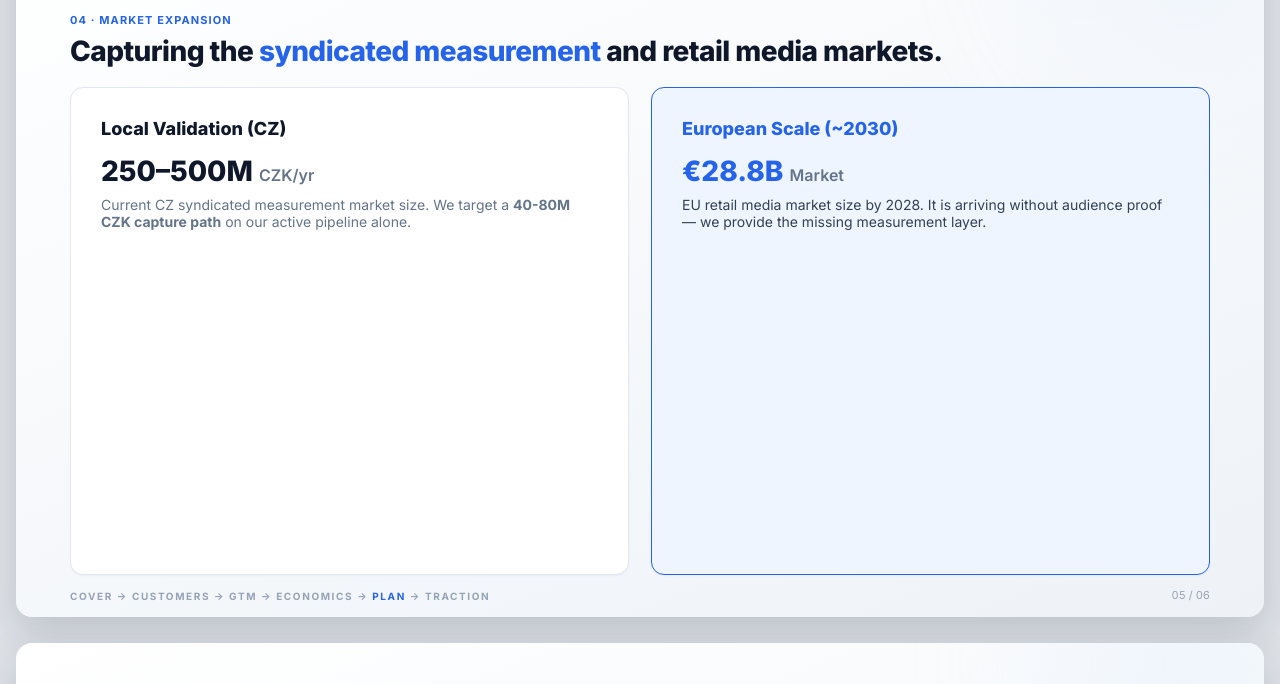
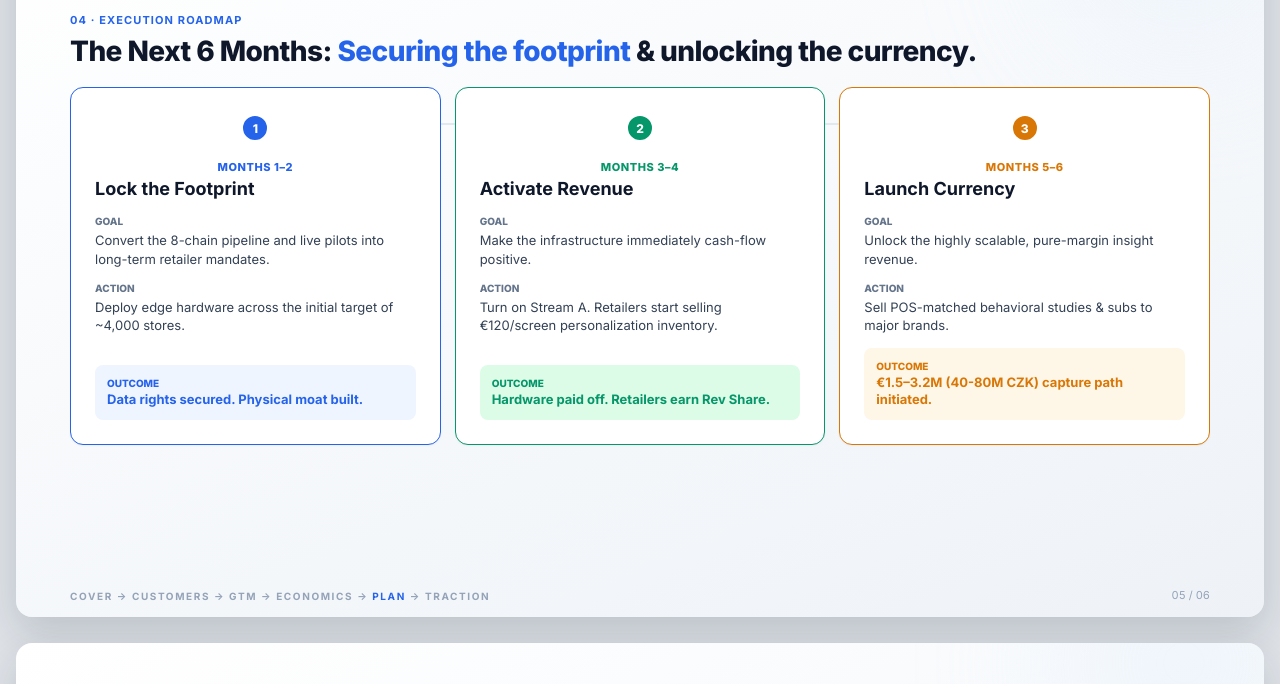
Before and after one commit to Minds-Models/mm-business, a plain HTML site: page decks/marek-sacha-intro-deck-ondra-part.html in a window 1280 px wide. Shown: the part 3031-3715 px from the top of the page. Drawn offline with Linux system fonts and the light colour scheme.

Commit message:
Update Business Plan slide with 6-month execution roadmap

```diff
--- a/decks/marek-sacha-intro-deck-ondra-part.html
+++ b/decks/marek-sacha-intro-deck-ondra-part.html
@@ -266,21 +266,74 @@ svg.i{width:16px; height:16px; flex:none; stroke:currentColor; fill:none; stroke
 <!-- 4. Business Plan -->
 <section class="slide">
   <div class="top"><span class="brand"><img src="../brand/logo/logo_mindsmodels-normal-black.png" alt="Minds&Models"></span><span class="meta">Business Plan</span></div>
-  <p class="label">04 · Market Expansion</p>
-  <h2>Capturing the <span class="accent">syndicated measurement</span> and retail media markets.</h2>
+  <p class="label">04 · Execution Roadmap</p>
+  <h2>The Next 6 Months: <span class="accent">Securing the footprint</span> & unlocking the currency.</h2>
 
-  <div class="two mt18" style="--l:1; --r:1; align-items: stretch;">
-    <div class="card" style="padding: 30px;">
-      <h3 class="big" style="font-size: 18px; font-weight: 800; margin-bottom: 15px;">Local Validation (CZ)</h3>
-      <div style="font-size: 28px; font-weight: 800; color: var(--ink); margin-bottom: 8px;">250–500M <span style="font-size: 16px; font-weight: 600; color: var(--muted);">CZK/yr</span></div>
-      <p style="font-size: 14px; color: var(--muted); margin-bottom: 15px;">Current CZ syndicated measurement market size. We target a <b>40-80M CZK capture path</b> on our active pipeline alone.</p>
+  <div class="grid3 mt18" style="align-items: stretch; position: relative;">
+
+    <!-- Timeline Line -->
+    <div style="position:absolute; top:36px; left:10%; right:10%; height:2px; background:var(--line); z-index:0;"></div>
+
+    <!-- Phase 1 -->
+    <div class="card" style="padding: 24px; position: relative; z-index: 1; display:flex; flex-direction:column; border-color:var(--blue);">
+      <div style="width:24px; height:24px; border-radius:50%; background:var(--blue); color:#fff; display:flex; align-items:center; justify-content:center; font-size:12px; font-weight:800; margin:0 auto 16px; border:4px solid var(--card); box-sizing:content-box;">1</div>
+      <div style="text-align:center; font-size:11px; font-weight:800; text-transform:uppercase; color:var(--blue); letter-spacing:.05em; margin-bottom:4px;">Months 1–2</div>
+      <h3 class="big" style="text-align:center; color:var(--ink); font-size:18px; margin-bottom:16px;">Lock the Footprint</h3>
+
+      <div style="flex:1;">
+        <div style="font-size:10px; color:var(--muted); font-weight:800; text-transform:uppercase; margin-bottom:4px;">Goal</div>
+        <p style="font-size:13px; color:var(--ink-2); line-height: 1.4; margin-bottom:14px;">Convert the 8-chain pipeline and live pilots into long-term retailer mandates.</p>
+
+        <div style="font-size:10px; color:var(--muted); font-weight:800; text-transform:uppercase; margin-bottom:4px;">Action</div>
+        <p style="font-size:13px; color:var(--ink-2); line-height: 1.4; margin-bottom:14px;">Deploy edge hardware across the initial target of ~4,000 stores.</p>
+      </div>
+
+      <div style="background:var(--blue-soft); padding:12px; border-radius:8px; margin-top:auto;">
+        <div style="font-size:10px; color:var(--blue); font-weight:800; text-transform:uppercase; margin-bottom:2px;">Outcome</div>
+        <div style="font-size:13px; font-weight:700; color:var(--blue); line-height:1.3;">Data rights secured. Physical moat built.</div>
+      </div>
     </div>
 
-    <div class="card" style="padding: 30px; border-color: var(--blue); background: var(--blue-soft);">
-      <h3 class="big" style="font-size: 18px; font-weight: 800; color: var(--blue); margin-bottom: 15px;">European Scale (~2030)</h3>
-      <div style="font-size: 28px; font-weight: 800; color: var(--blue); margin-bottom: 8px;">€28.8B <span style="font-size: 16px; font-weight: 600; color: var(--muted);">Market</span></div>
-      <p style="font-size: 14px; color: var(--ink-2); margin-bottom: 15px;">EU retail media market size by 2028. It is arriving without audience proof — we provide the missing measurement layer.</p>
+    <!-- Phase 2 -->
+    <div class="card" style="padding: 24px; position: relative; z-index: 1; display:flex; flex-direction:column; border-color:var(--pos);">
+      <div style="width:24px; height:24px; border-radius:50%; background:var(--pos); color:#fff; display:flex; align-items:center; justify-content:center; font-size:12px; font-weight:800; margin:0 auto 16px; border:4px solid var(--card); box-sizing:content-box;">2</div>
+      <div style="text-align:center; font-size:11px; font-weight:800; text-transform:uppercase; color:var(--pos); letter-spacing:.05em; margin-bottom:4px;">Months 3–4</div>
+      <h3 class="big" style="text-align:center; color:var(--ink); font-size:18px; margin-bottom:16px;">Activate Revenue</h3>
+
+      <div style="flex:1;">
+        <div style="font-size:10px; color:var(--muted); font-weight:800; text-transform:uppercase; margin-bottom:4px;">Goal</div>
+        <p style="font-size:13px; color:var(--ink-2); line-height: 1.4; margin-bottom:14px;">Make the infrastructure immediately cash-flow positive.</p>
+
+        <div style="font-size:10px; color:var(--muted); font-weight:800; text-transform:uppercase; margin-bottom:4px;">Action</div>
+        <p style="font-size:13px; color:var(--ink-2); line-height: 1.4; margin-bottom:14px;">Turn on Stream A. Retailers start selling €120/screen personalization inventory.</p>
+      </div>
+
+      <div style="background:#dcfce7; padding:12px; border-radius:8px; margin-top:auto;">
+        <div style="font-size:10px; color:var(--pos); font-weight:800; text-transform:uppercase; margin-bottom:2px;">Outcome</div>
+        <div style="font-size:13px; font-weight:700; color:var(--pos); line-height:1.3;">Hardware paid off. Retailers earn Rev Share.</div>
+      </div>
     </div>
+
+    <!-- Phase 3 -->
+    <div class="card" style="padding: 24px; position: relative; z-index: 1; display:flex; flex-direction:column; border-color:var(--amber);">
+      <div style="width:24px; height:24px; border-radius:50%; background:var(--amber); color:#fff; display:flex; align-items:center; justify-content:center; font-size:12px; font-weight:800; margin:0 auto 16px; border:4px solid var(--card); box-sizing:content-box;">3</div>
+      <div style="text-align:center; font-size:11px; font-weight:800; text-transform:uppercase; color:var(--amber); letter-spacing:.05em; margin-bottom:4px;">Months 5–6</div>
+      <h3 class="big" style="text-align:center; color:var(--ink); font-size:18px; margin-bottom:16px;">Launch Currency</h3>
+
+      <div style="flex:1;">
+        <div style="font-size:10px; color:var(--muted); font-weight:800; text-transform:uppercase; margin-bottom:4px;">Goal</div>
+        <p style="font-size:13px; color:var(--ink-2); line-height: 1.4; margin-bottom:14px;">Unlock the highly scalable, pure-margin insight revenue.</p>
+
+        <div style="font-size:10px; color:var(--muted); font-weight:800; text-transform:uppercase; margin-bottom:4px;">Action</div>
+        <p style="font-size:13px; color:var(--ink-2); line-height: 1.4; margin-bottom:14px;">Sell POS-matched behavioral studies & subs to major brands.</p>
+      </div>
+
+      <div style="background:var(--amber-soft); padding:12px; border-radius:8px; margin-top:auto;">
+        <div style="font-size:10px; color:var(--amber); font-weight:800; text-transform:uppercase; margin-bottom:2px;">Outcome</div>
+        <div style="font-size:13px; font-weight:700; color:var(--amber); line-height:1.3;">€1.5–3.2M (40-80M CZK) capture path initiated.</div>
+      </div>
+    </div>
+
   </div>
 
   <div class="flow">COVER → CUSTOMERS → GTM → ECONOMICS → <b>PLAN</b> → TRACTION</div><div class="pageno">05 / 06</div>
```
